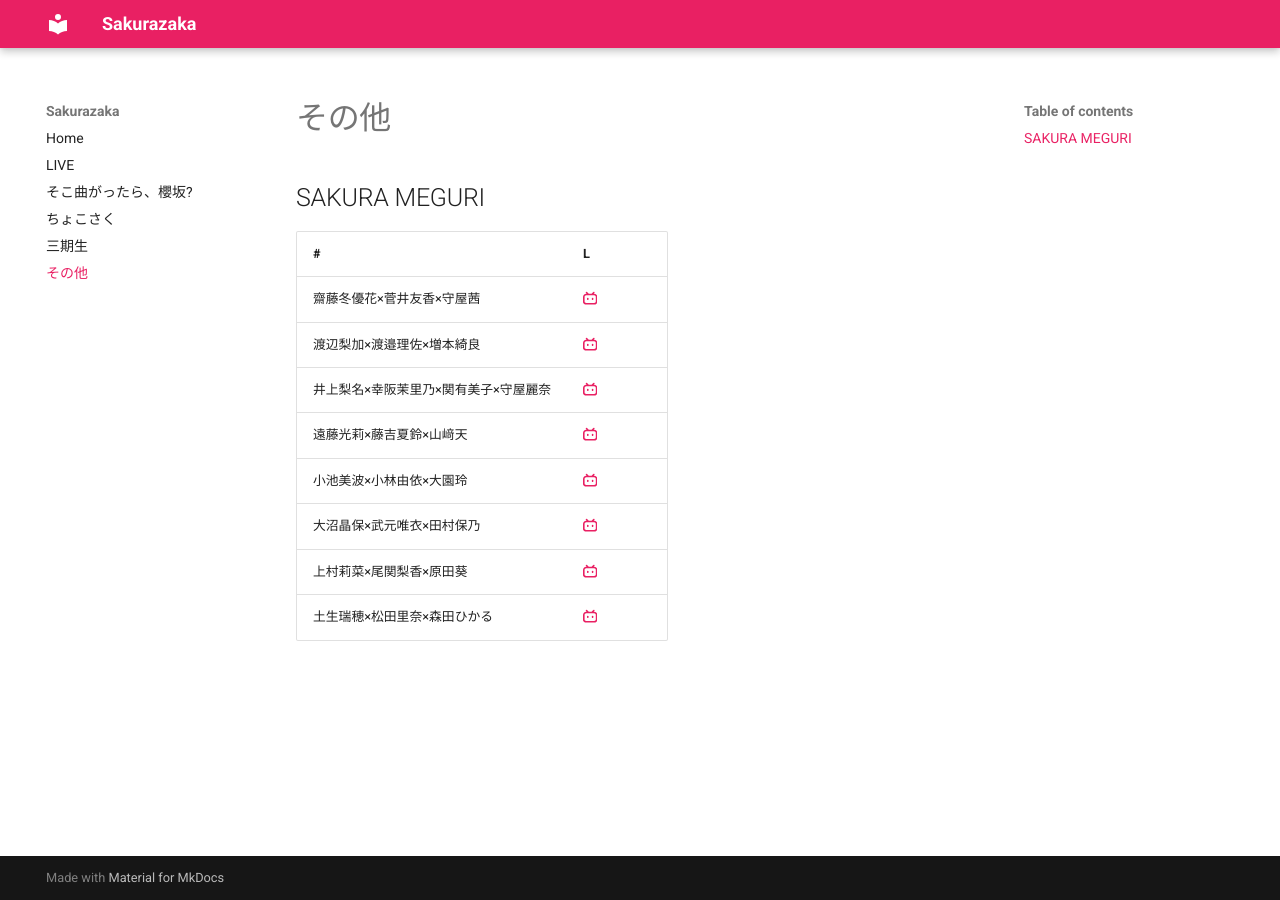
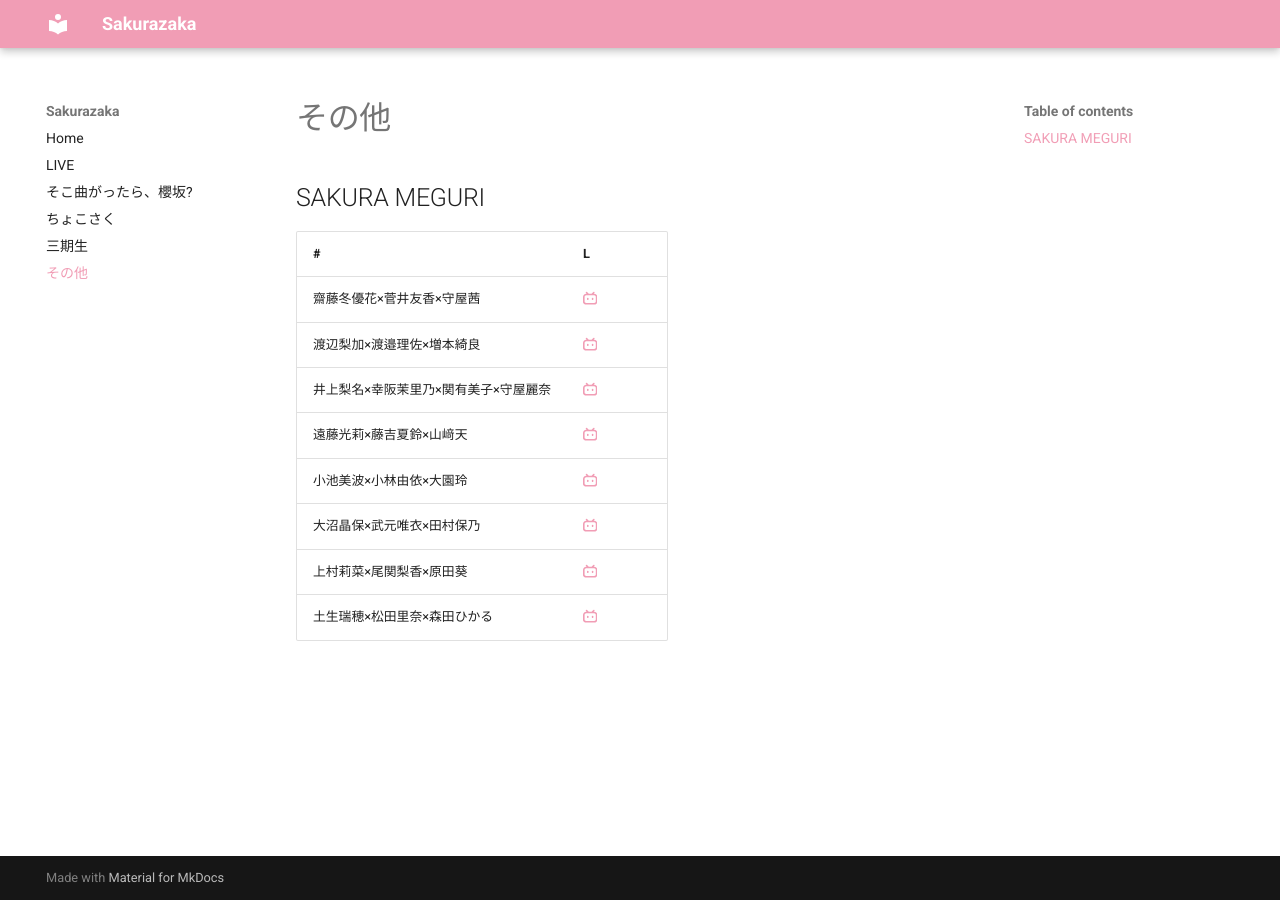
Before and after one commit to aki-192/sakura, an MkDocs documentation site: the page built from docs/misc.md, in a window 1280 px wide. Built offline with MkDocs 1.6.1 and Material for MkDocs 9.7.7, drawn with Linux system fonts in a browser that asks for light colours.

Commit message:
Update mkdocs.yml

```diff
--- a/mkdocs.yml
+++ b/mkdocs.yml
@@ -10,10 +10,12 @@ nav:
 theme:
   name: material
   palette:
-    primary: pink
+    primary: custom
 plugins: []
 markdown_extensions:
   - attr_list
   - pymdownx.emoji:
       emoji_index: !!python/name:material.extensions.emoji.twemoji
       emoji_generator: !!python/name:material.extensions.emoji.to_svg
+extra_css:
+  - stylesheets/extra.css
```
